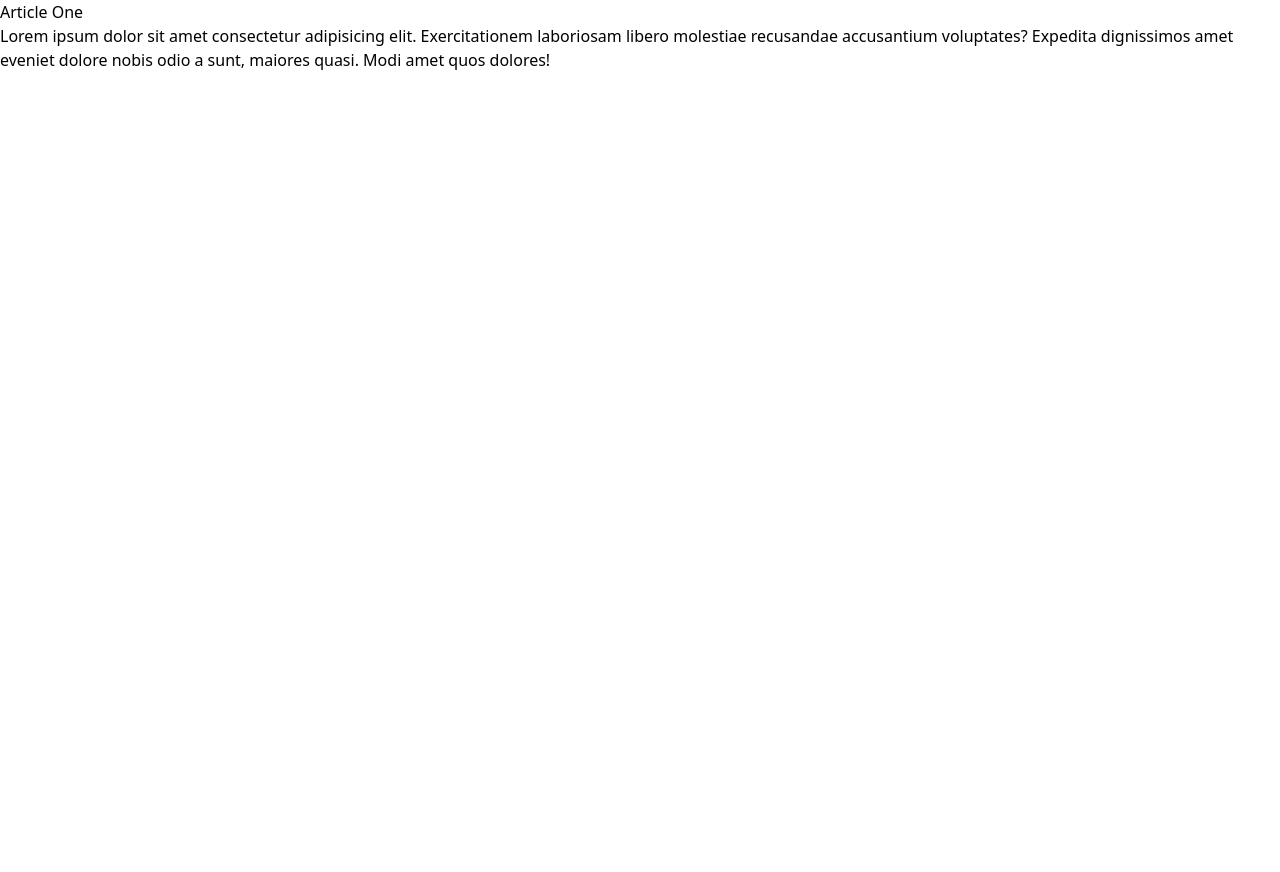
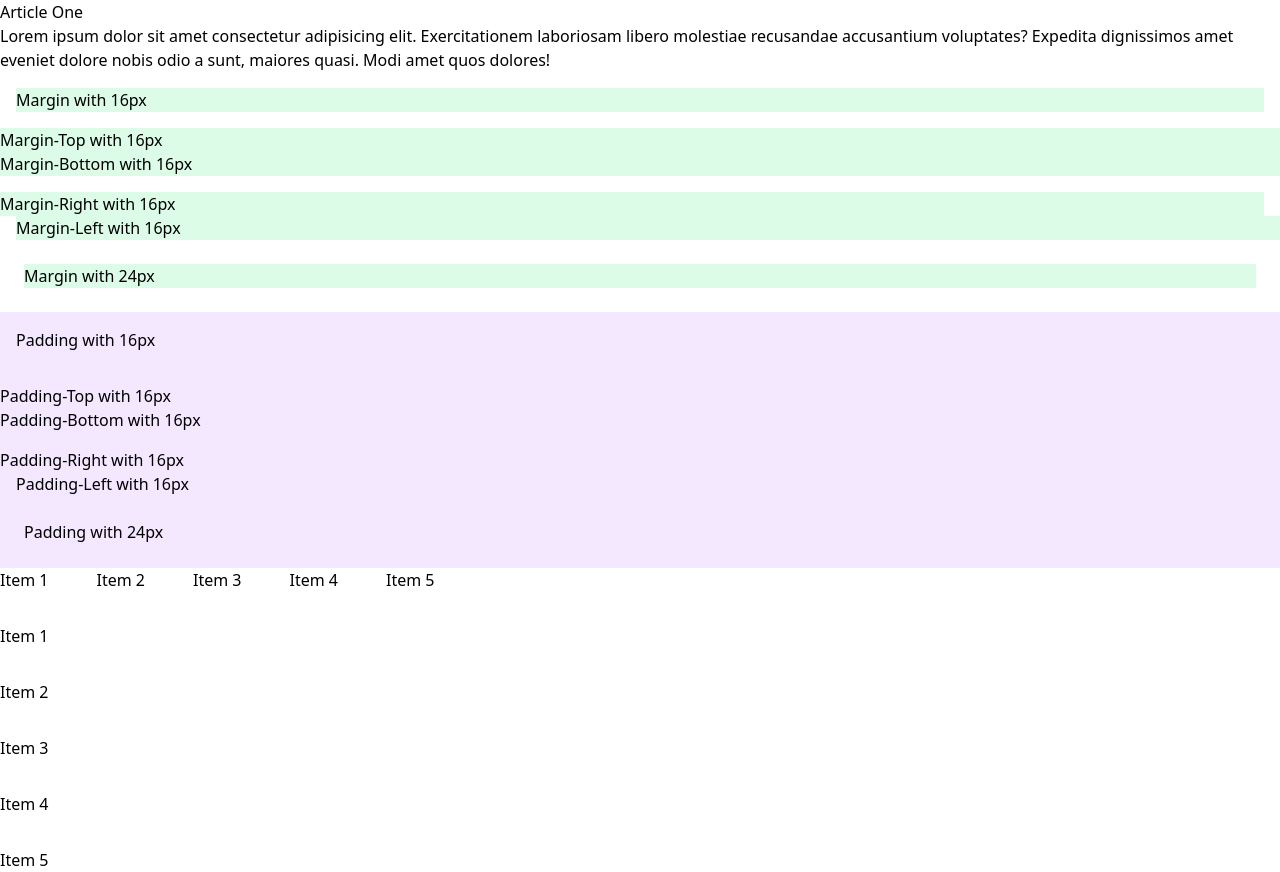
Before and after one commit to Saadbinzahid1/Tailwind-Sandbox, a plain HTML site: page 03-container-spacing/index.html in a window 1280 px wide. Before the commit the page ends 800 px from the top, so only its background shows below. Drawn offline with nearby package versions, Linux system fonts and the light colour scheme.

Commit message:
Practised with Container & Spacing

```diff
--- a/03-container-spacing/index.html
+++ b/03-container-spacing/index.html
@@ -1,4 +1,4 @@
-<!DOCTYPE html>
+<!doctype html>
 <html lang="en">
   <head>
     <meta charset="UTF-8" />
@@ -9,7 +9,7 @@
   </head>
   <body>
     <!-- Container -->
-    <div>
+    <div class="container mx-auto">
       <article>
         <h3>Article One</h3>
         <p>
@@ -21,12 +21,38 @@
       </article>
 
       <!-- Margin -->
+      <div class="bg-green-100 m-4">Margin with 16px</div>
+      <div class="bg-green-100 mt-4">Margin-Top with 16px</div>
+      <div class="bg-green-100 mb-4">Margin-Bottom with 16px</div>
+      <div class="bg-green-100 mr-4">Margin-Right with 16px</div>
+      <div class="bg-green-100 ml-4">Margin-Left with 16px</div>
+      <div class="bg-green-100 m-[24px]">Margin with 24px</div>
 
       <!-- Padding -->
+      <div class="bg-purple-100 p-4">Padding with 16px</div>
+      <div class="bg-purple-100 pt-4">Padding-Top with 16px</div>
+      <div class="bg-purple-100 pb-4">Padding-Bottom with 16px</div>
+      <div class="bg-purple-100 pr-4">Padding-Right with 16px</div>
+      <div class="bg-purple-100 pl-4">Padding-Left with 16px</div>
+      <div class="bg-purple-100 p-[24px]">Padding with 24px</div>
 
       <!-- Space Between X -->
+      <div class="flex space-x-12">
+        <div>Item 1</div>
+        <div>Item 2</div>
+        <div>Item 3</div>
+        <div>Item 4</div>
+        <div>Item 5</div>
+      </div>
 
       <!-- Space Between Y -->
+      <div class="flex flex-col space-y-8 mt-8">
+        <div>Item 1</div>
+        <div>Item 2</div>
+        <div>Item 3</div>
+        <div>Item 4</div>
+        <div>Item 5</div>
+      </div>
     </div>
   </body>
 </html>
```
